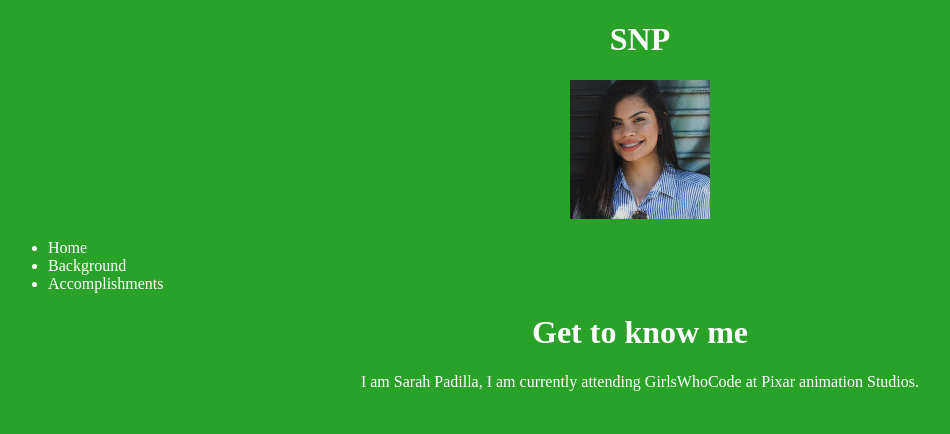
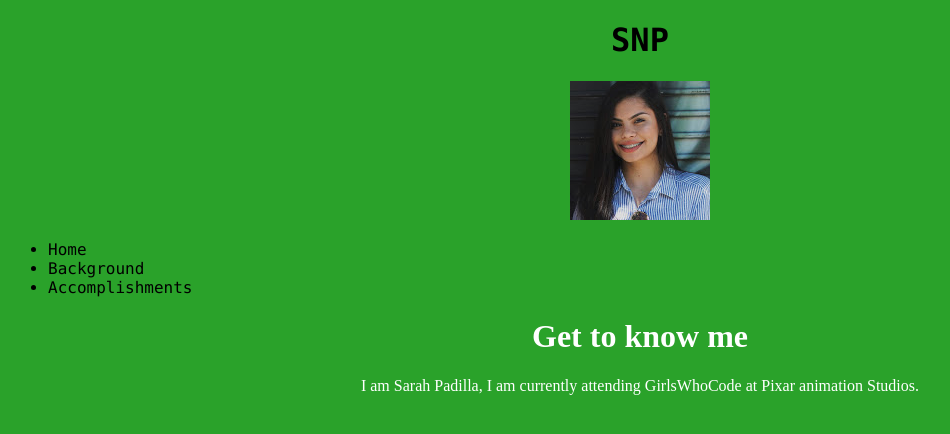
Before and after one commit to sarahnpadilla/portfolio, a plain HTML site: page Index.html in a window 1280 px wide. Shown: the whole page, without its empty margins (0-950 px from the left). Drawn offline with Linux system fonts and the light colour scheme.

Commit message:
Update Index.html

```diff
--- a/Index.html
+++ b/Index.html
@@ -9,6 +9,8 @@
     }
     .SNP{
       color: white
+      font-style: italic;
+      font-family: "Lucida Console", Monospace;
     }
     .me{
       text-align: center;
```
